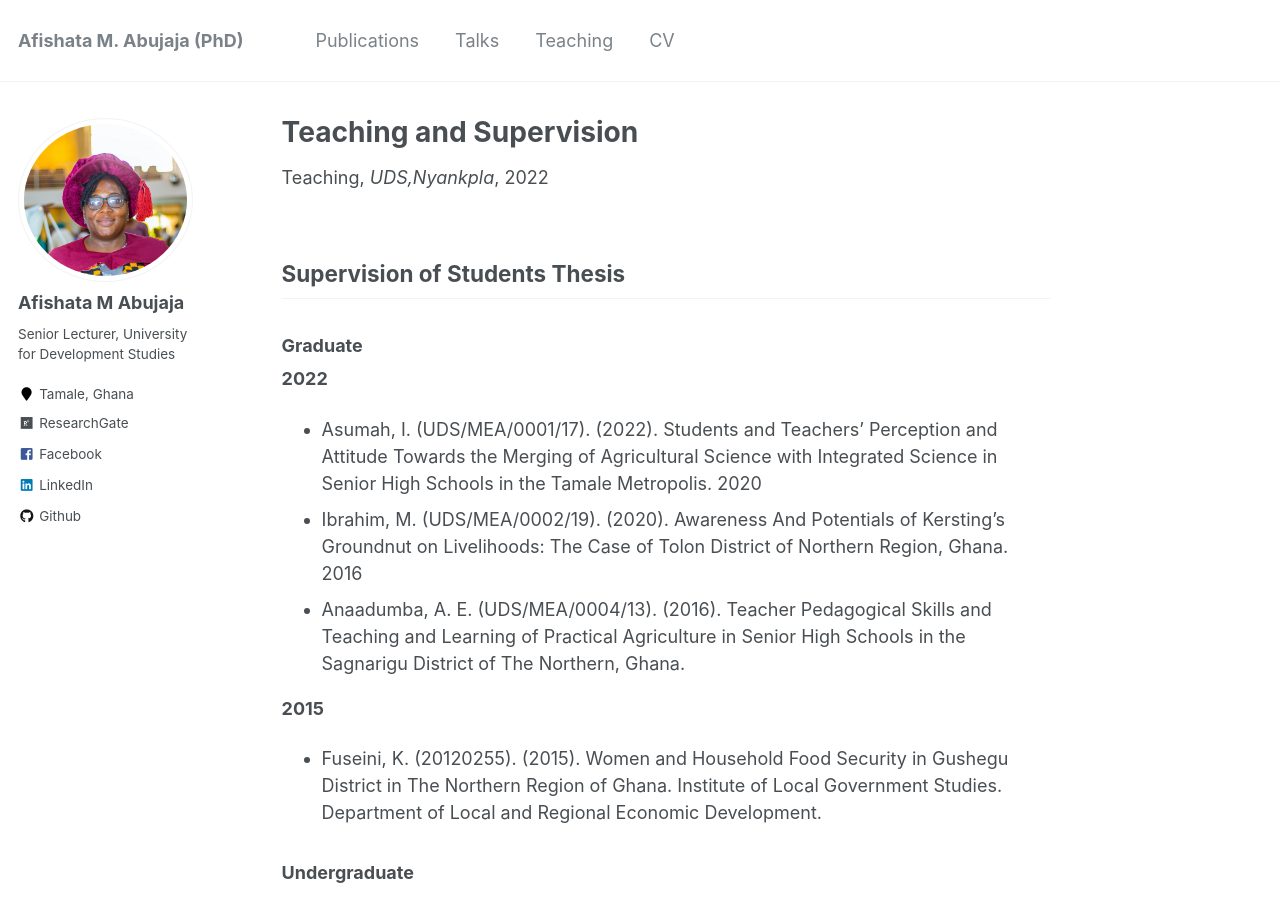
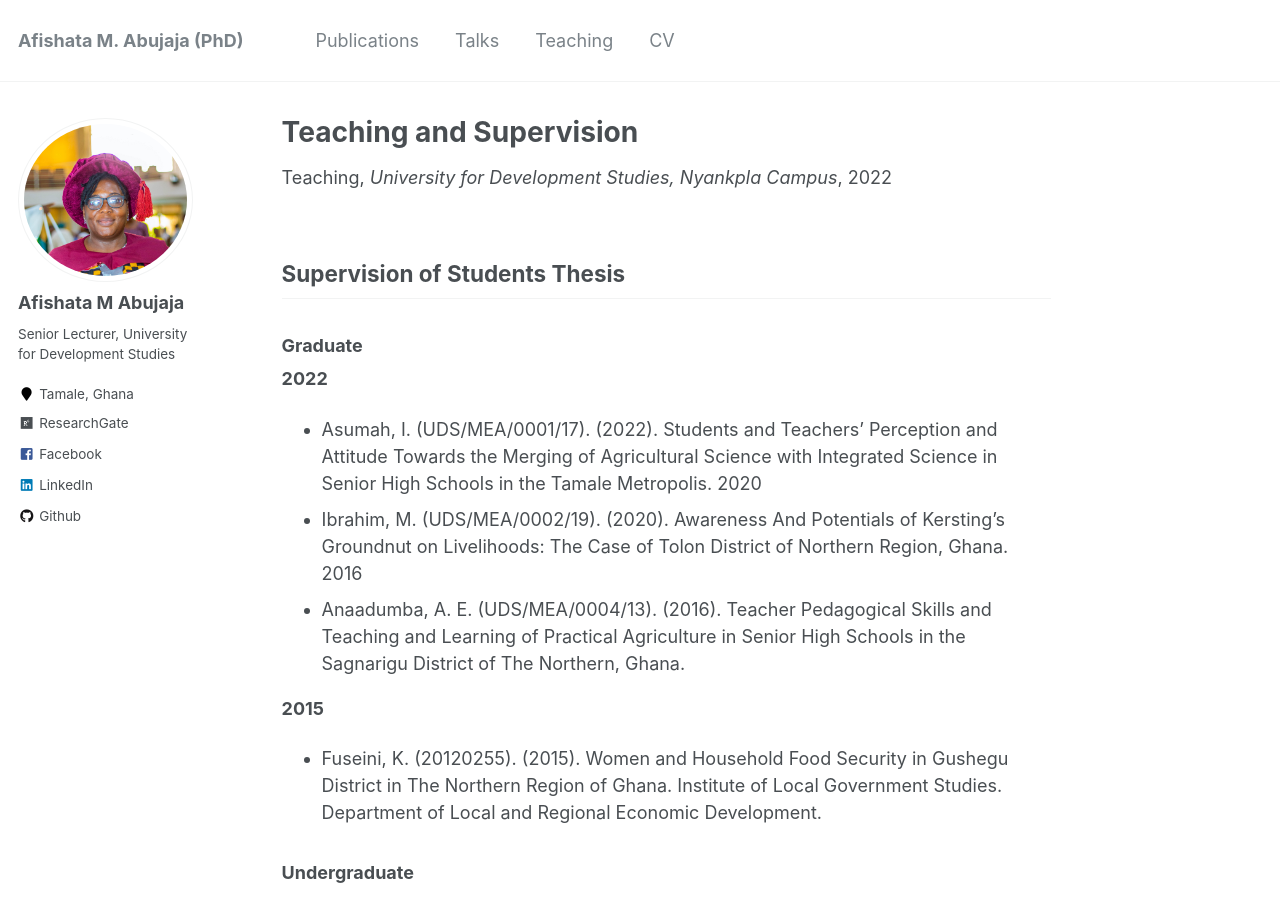
Before and after one commit to Abujaja93/abujaja, a Jekyll site: the page built from _teaching/teaching.md, in a window 1280 px wide and 900 px high. Built offline with Jekyll 4.4.1, drawn with Linux system fonts in a browser that asks for light colours.

Commit message:
Update teaching.md

```diff
--- a/_teaching/teaching.md
+++ b/_teaching/teaching.md
@@ -3,9 +3,10 @@ title: "Teaching and Supervision "
 collection: teaching
 type: " Teaching"
 permalink: /teaching/
-venue: "UDS,Nyankpla"
+venue: "University for Development Studies, Nyankpla Campus"
 <!-- date: 2012- Date -->
 location: "Tamale, Ghana"
+
 ---
 
 
```
